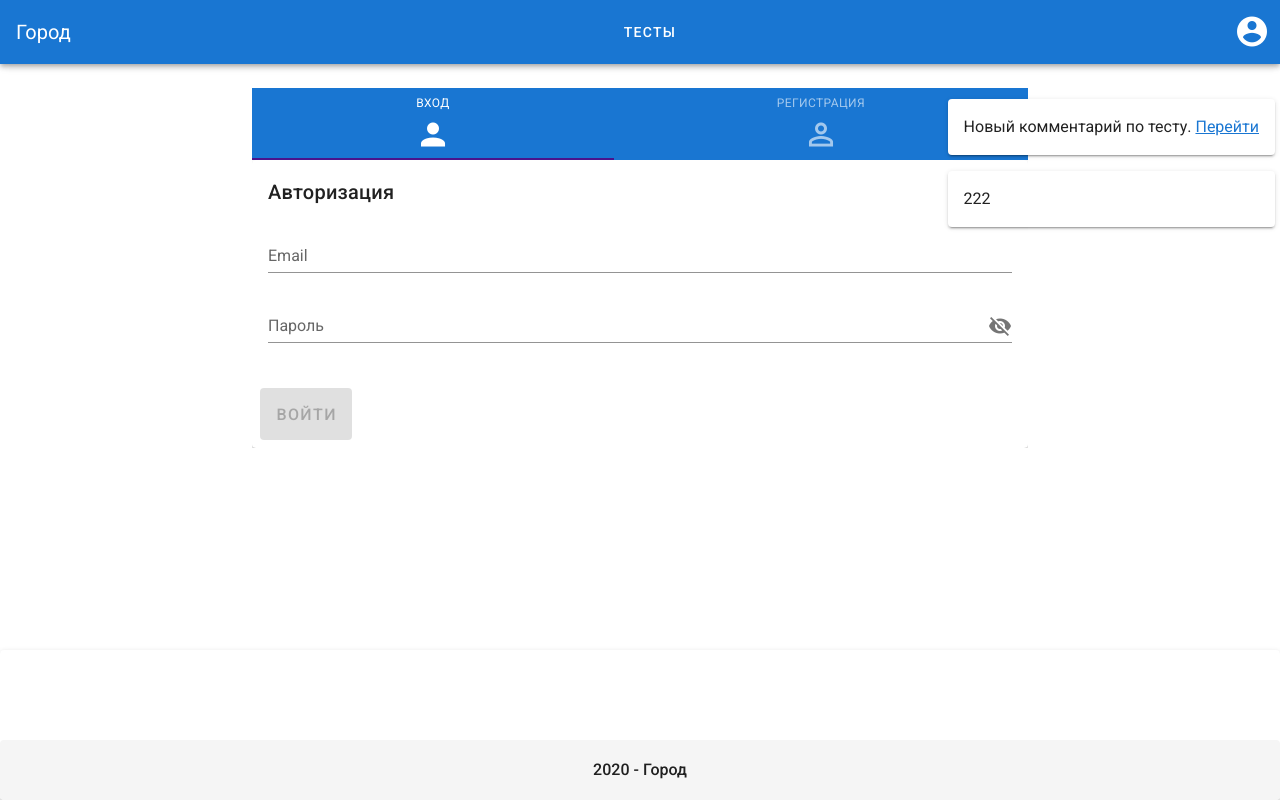
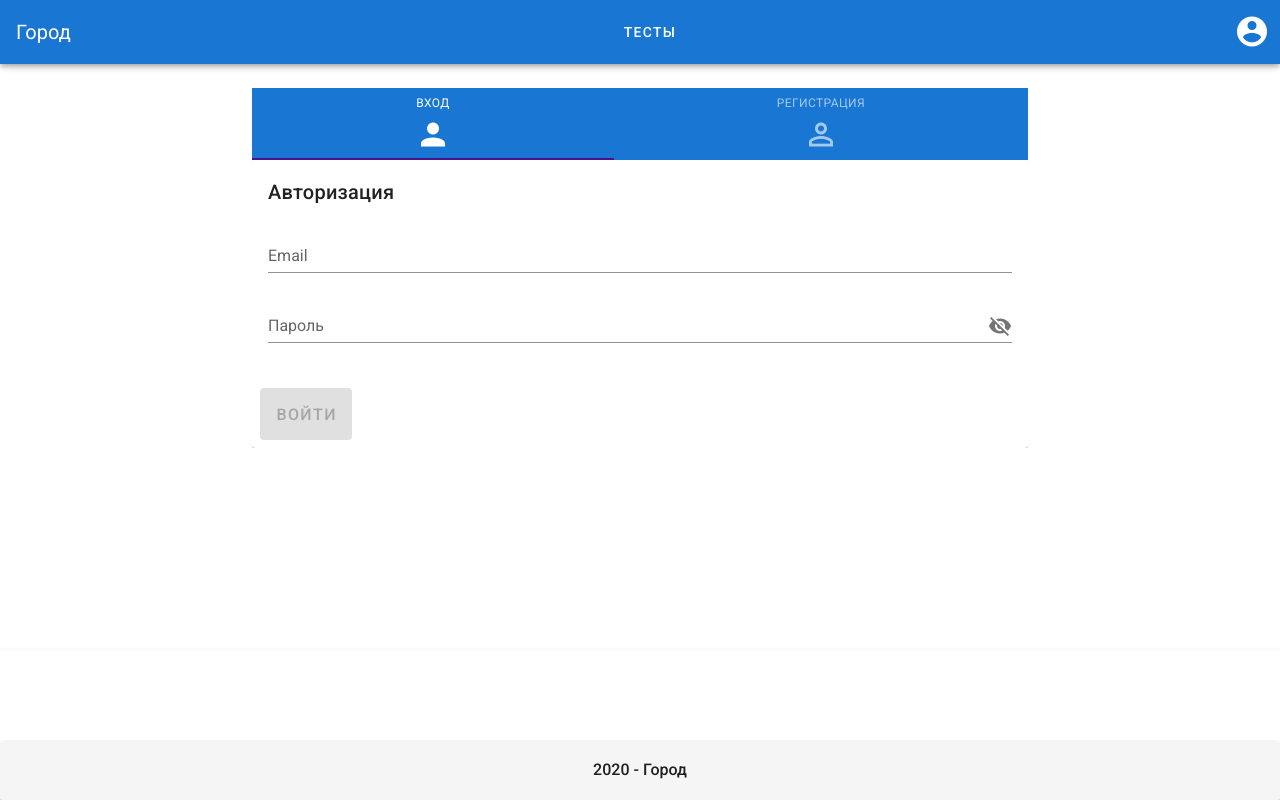
Before and after one commit to log95/city-expert-frontend, a Vue app: page /login in a window 1280 px wide. Built offline with nearby package versions, Linux system fonts and the light colour scheme.

Commit message:
Add ws message handling

```diff
--- a/src/App.vue
+++ b/src/App.vue
@@ -22,6 +22,7 @@
   import LayoutFooter from '@/components/Layout/Footer';
   import Snackbar from "@/components/Ui/Snackbar";
   import Notifications from "@/components/Ui/Notifications";
+  import wsHandler from "@/ws/handler";
 
   export default {
     name: 'App',
@@ -31,7 +32,8 @@
       Snackbar,
       Notifications,
     },
-    created() {
+    methods: {
+      handleWsMessages() {
         if (!this.isAuthorized()) {
           return;
         }
@@ -42,8 +44,12 @@
         let wsConn = new WebSocket(wsUrl);
 
         wsConn.onmessage = function (e) {
-        console.log(JSON.parse(e.data));
+          wsHandler.handleWsMessage(e.data);
         };
+      },
+    },
+    created() {
+      this.handleWsMessages();
     }
   };
 </script>
--- a/src/components/Comments/Comments.vue
+++ b/src/components/Comments/Comments.vue
@@ -29,6 +29,7 @@
                     :loading="isSendingMessage"
                     style="padding: 10px"
                     @click:append-outer="addComment"
+                    @keyup.enter="addComment"
                     @click:clear="clearUserMessage"
             ></v-text-field>
         </div>
--- a/src/components/Ui/Notifications.vue
+++ b/src/components/Ui/Notifications.vue
@@ -4,47 +4,39 @@
             class="notification"
             border="top"
             colored-border
-            type="info"
+            color="#2196f3"
             elevation="2"
             dismissible
+            transition="scale-transition"
+            width="400px"
             v-for="(notification, index) in notifications"
             :key="index"
-            v-html="notification"
         >
+            <span v-html="notification.text"></span>
         </v-alert>
     </div>
 </template>
 
 <script>
+    import { mapState } from 'vuex';
+
     export default {
-        data: () =>  ({
-            notifications: [
-                'Новый комментарий по тесту. <a href="http://localhost:8081">Перейти</a>',
-                '222',
-            ],
-            isShow: true,
-            text: 'ASd asd asd <a href="http://localhost:8081/">dsa</a>',
-        }),
-        /*created() {
-            this.$store.subscribe((mutation, state) => {
-                if (mutation.type === 'snackbar/addNotification') {
-                    this.text = state.snackbar.text;
-                    this.color = state.snackbar.color;
-                    this.timeout = state.snackbar.timeout;
-                    this.isShow = true;
-                }
-            })
-        },*/
+        computed: {
+            ...mapState('notifications', {
+                notifications: 'notifications',
+            }),
+        },
     }
 </script>
 
 <style>
     .notifications-wrapper {
         padding: 5px;
-        position: absolute;
-        right: 0;
-        top: 30px;
+        position: fixed;
+        right: 10px;
+        top: 60px;
         z-index: 100;
+        max-height: 500px;
+        overflow-y: auto;
     }
-
 </style>
--- a/src/locales/ru.json
+++ b/src/locales/ru.json
@@ -107,5 +107,8 @@
     "UPDATE": "Обновить"
   },
   "WRONG_CREDENTIALS": "Неверный email или пароль",
-  "MESSAGE": "Сообщение"
+  "MESSAGE": "Сообщение",
+  "WS_MESSAGE": {
+    "NEW_TEST_COMMENT": "Новый комментарий по тесту.<br><a href=\"{link}\">{link_text}</a>"
+  }
 }
--- a/src/store/index.js
+++ b/src/store/index.js
@@ -1,6 +1,7 @@
 import Vue from 'vue'
 import Vuex from 'vuex'
 import snackbar from './modules/snackbar'
+import notifications from './modules/notifications'
 import cities from "./modules/cities";
 import testComments from "./modules/testComments";
 import accountTests from './modules/account/tests';
@@ -11,6 +12,7 @@ Vue.use(Vuex);
 export default new Vuex.Store({
     modules: {
         snackbar,
+        notifications,
         cities,
         testComments,
         accountTests,
--- /dev/null
+++ b/src/store/modules/notifications.js
@@ -0,0 +1,21 @@
+const state = {
+    notifications: [],
+};
+
+const mutations = {
+    addNotification: function (state, payload) {
+        state.notifications.push({text: payload.text});
+    },
+};
+
+const getters = {};
+
+const actions = {};
+
+export default {
+    namespaced: true,
+    state,
+    getters,
+    actions,
+    mutations
+}
--- /dev/null
+++ b/src/ws/handler.js
@@ -0,0 +1,25 @@
+import store from '../store';
+import WsMessageType from "../enum/WsMessageType";
+import i18n from "../i18n";
+
+export default {
+    handleWsMessage (message) {
+        const data = JSON.parse(message);
+
+        let text = '';
+
+        switch (data.TYPE) {
+            case WsMessageType.NEW_TEST_COMMENT:
+                text = i18n.t('WS_MESSAGE.NEW_TEST_COMMENT', {'link': data.TEST_URL, 'link_text': data.TEST_QUESTION});
+                break;
+
+            default:
+                console.error('Undefined ws message type.');
+                return;
+        }
+
+        store.commit('notifications/addNotification', {
+            'text': text,
+        });
+    },
+}
```
Lines whose indentation alone changed are shown as unchanged.
